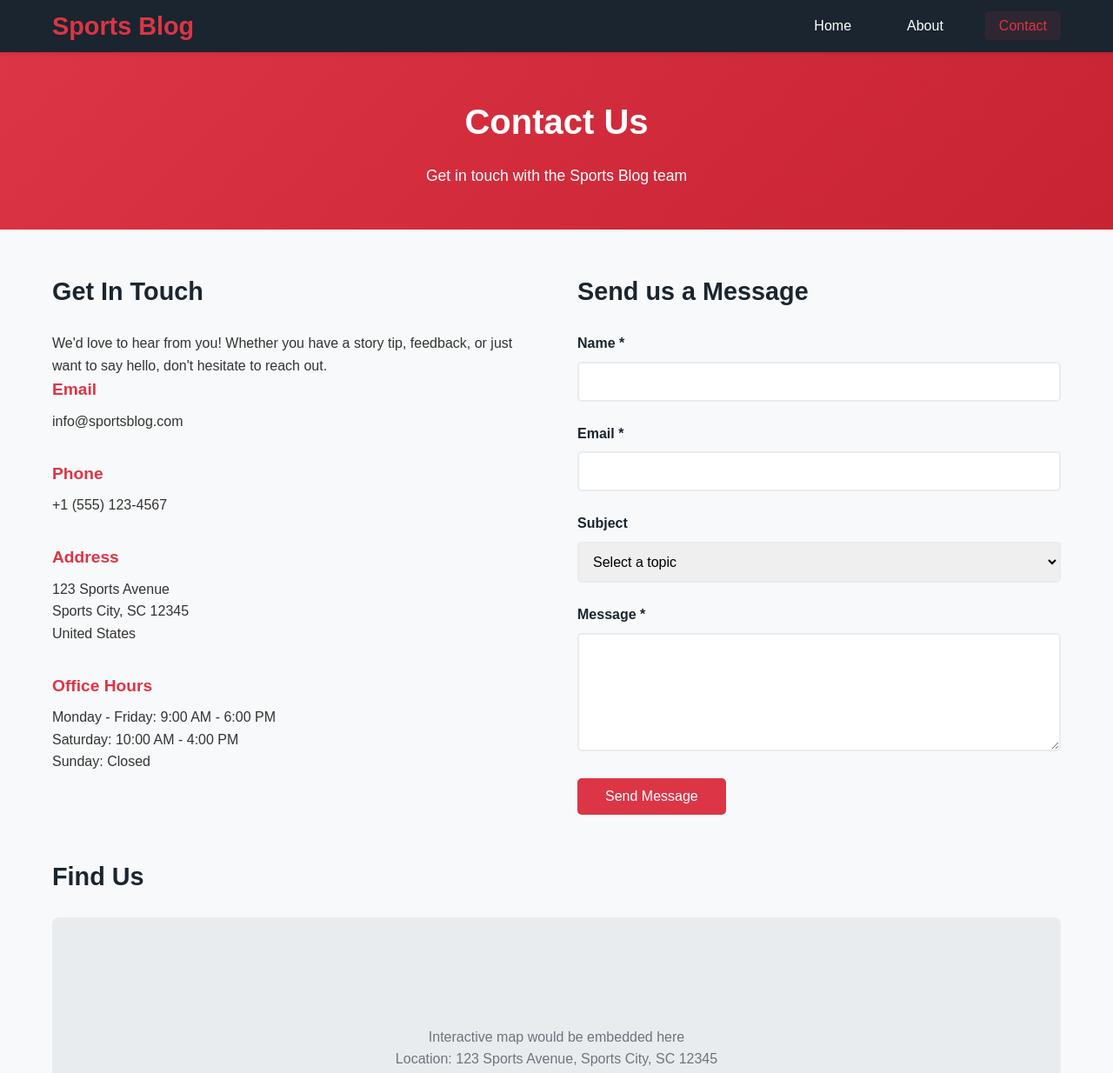
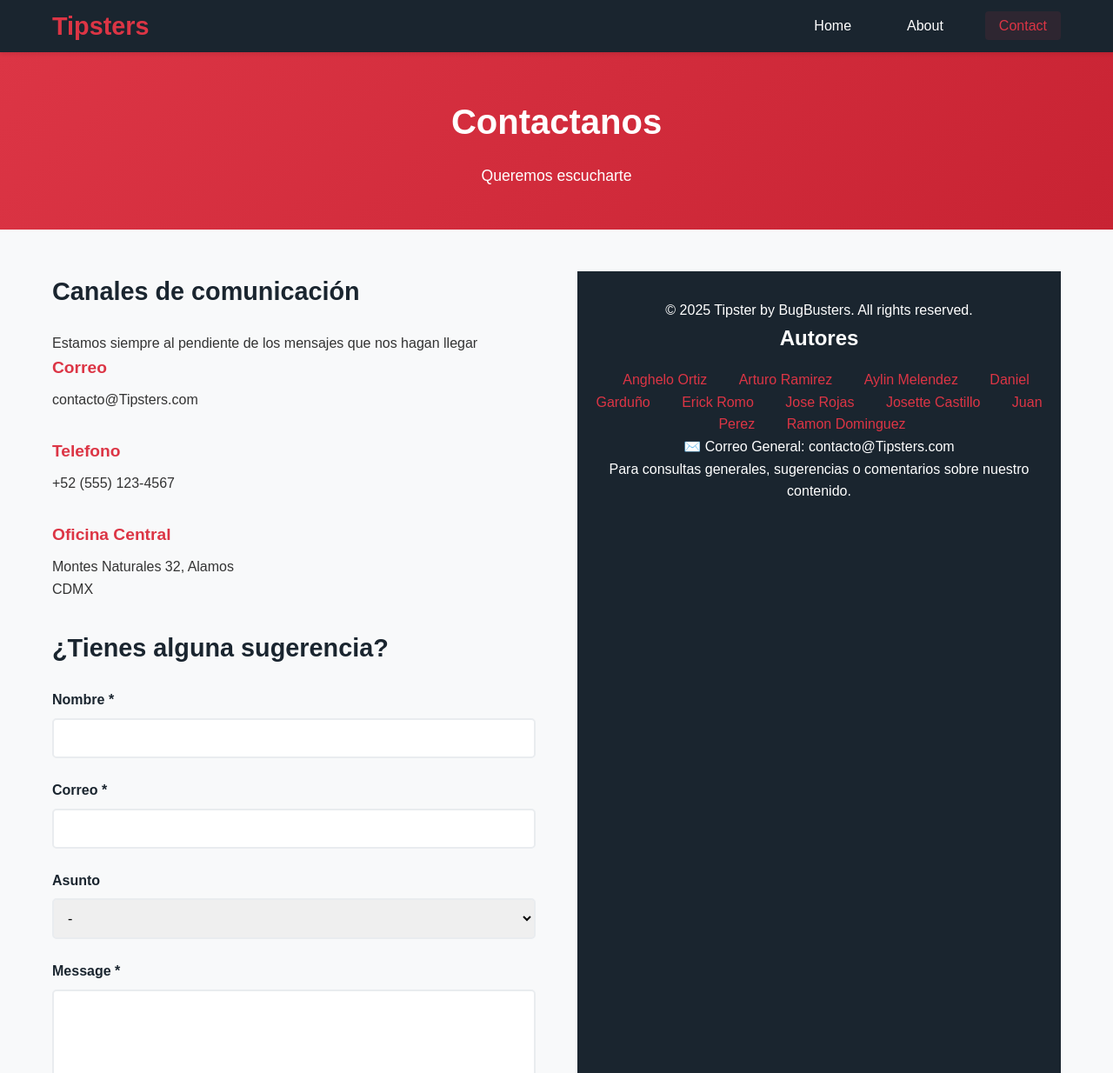
Before and after one commit to rojaslona/LAB-BLOG-SPORTS, a plain HTML site: page contact.html in a window 1280 px wide. Shown: the top 1234 px of the page at 87% size. Drawn offline with Linux system fonts and the light colour scheme.

Commit message:
Update contact.html

```diff
--- a/contact.html
+++ b/contact.html
@@ -3,7 +3,7 @@
 <head>
     <meta charset="UTF-8">
     <meta name="viewport" content="width=device-width, initial-scale=1.0">
-    <title>Contact Us - Sports Blog</title>
+    <title>Contactanos - Tipsters</title>
     <link rel="stylesheet" href="css/style.css">
 </head>
 <body>
@@ -11,7 +11,7 @@
         <nav class="navbar">
             <div class="nav-container">
                 <div class="logo">
-                    <h1>Sports Blog</h1>
+                    <h1>Tipsters</h1>
                 </div>
                 <ul class="nav-menu">
                     <li class="nav-item">
@@ -36,8 +36,8 @@
     <main>
         <section class="page-header">
             <div class="container">
-                <h1>Contact Us</h1>
-                <p>Get in touch with the Sports Blog team</p>
+                <h1>Contactanos</h1>
+                <p>Queremos escucharte</p>
             </div>
         </section>
 
@@ -45,56 +45,46 @@
             <div class="container">
                 <div class="contact-grid">
                     <div class="contact-info">
-                        <h2>Get In Touch</h2>
-                        <p>We'd love to hear from you! Whether you have a story tip, feedback, or just want to say hello, don't hesitate to reach out.</p>
+                        <h2>Canales de comunicación</h2>
+                        <p>Estamos siempre al pendiente de los mensajes que nos hagan llegar</p>
 
                         <div class="contact-item">
-                            <h3>Email</h3>
-                            <p>info@sportsblog.com</p>
+                            <h3>Correo</h3>
+                            <p>contacto@Tipsters.com</p>
                         </div>
 
                         <div class="contact-item">
-                            <h3>Phone</h3>
-                            <p>+1 (555) 123-4567</p>
+                            <h3>Telefono</h3>
+                            <p>+52 (555) 123-4567</p>
                         </div>
 
                         <div class="contact-item">
-                            <h3>Address</h3>
-                            <p>123 Sports Avenue<br>
-                            Sports City, SC 12345<br>
-                            United States</p>
+                            <h3>Oficina Central</h3>
+                            <p>Montes Naturales 32, Alamos<br>
+                            CDMX</p>
                         </div>
 
-                        <div class="contact-item">
-                            <h3>Office Hours</h3>
-                            <p>Monday - Friday: 9:00 AM - 6:00 PM<br>
-                            Saturday: 10:00 AM - 4:00 PM<br>
-                            Sunday: Closed</p>
-                        </div>
-                    </div>
-
                     <div class="contact-form">
-                        <h2>Send us a Message</h2>
+                        <h2>¿Tienes alguna sugerencia?</h2>
                         <form>
                             <div class="form-group">
-                                <label for="name">Name *</label>
+                                <label for="name">Nombre *</label>
                                 <input type="text" id="name" name="name" required>
                             </div>
 
                             <div class="form-group">
-                                <label for="email">Email *</label>
+                                <label for="email">Correo *</label>
                                 <input type="email" id="email" name="email" required>
                             </div>
 
                             <div class="form-group">
-                                <label for="subject">Subject</label>
+                                <label for="subject">Asunto</label>
                                 <select id="subject" name="subject">
-                                    <option value="">Select a topic</option>
+                                    <option value="">-</option>
                                     <option value="esports">E-Sports</option>
-                                    <option value="news">Sports News</option>
-                                    <option value="forecasts">Forecasts</option>
-                                    <option value="general">General Inquiry</option>
-                                    <option value="feedback">Feedback</option>
+                                    <option value="news">Noticias sobre deportes</option>
+                                    <option value="forecasts">Solictudes</option>
+                                    <option value="feedback">Comentarios</option>
                                 </select>
                             </div>
 
@@ -108,20 +98,9 @@
                     </div>
                 </div>
 
-                <div class="map-section">
-                    <h2>Find Us</h2>
-                    <div class="map-placeholder">
-                        <p>Interactive map would be embedded here</p>
-                        <p>Location: 123 Sports Avenue, Sports City, SC 12345</p>
-                    </div>
-                </div>
-            </div>
-        </section>
-    </main>
-
-    <footer>
+<footer>
         <div class="container">
-            <p>&copy; 2025 Tipster by bugbusters. All rights reserved.</p>
+            <p>&copy; 2025 Tipster by BugBusters. All rights reserved.</p>
             <h1>Autores</h1>
             <div class="social-links">
                 <a href="https://www.linkedin.com/in/anghelo-ortiz">Anghelo Ortiz</a>
@@ -133,7 +112,7 @@
                 <a href="www.linkedin.com/in/josette-castillo">Josette Castillo</a>
                 <a href="https://www.linkedin.com/in/juanpemarc/">Juan Perez</a>
                 <a href="http://www.linkedin.com/in/ramondominguezsolis">Ramon Dominguez</a>
-                <p> ✉️ Correo General: contacto@blogdeportivo.com</p>
+                <p> ✉️ Correo General: contacto@Tipsters.com</p>
                 <p>Para consultas generales, sugerencias o comentarios sobre nuestro contenido.</p>
 
             </div>
```
